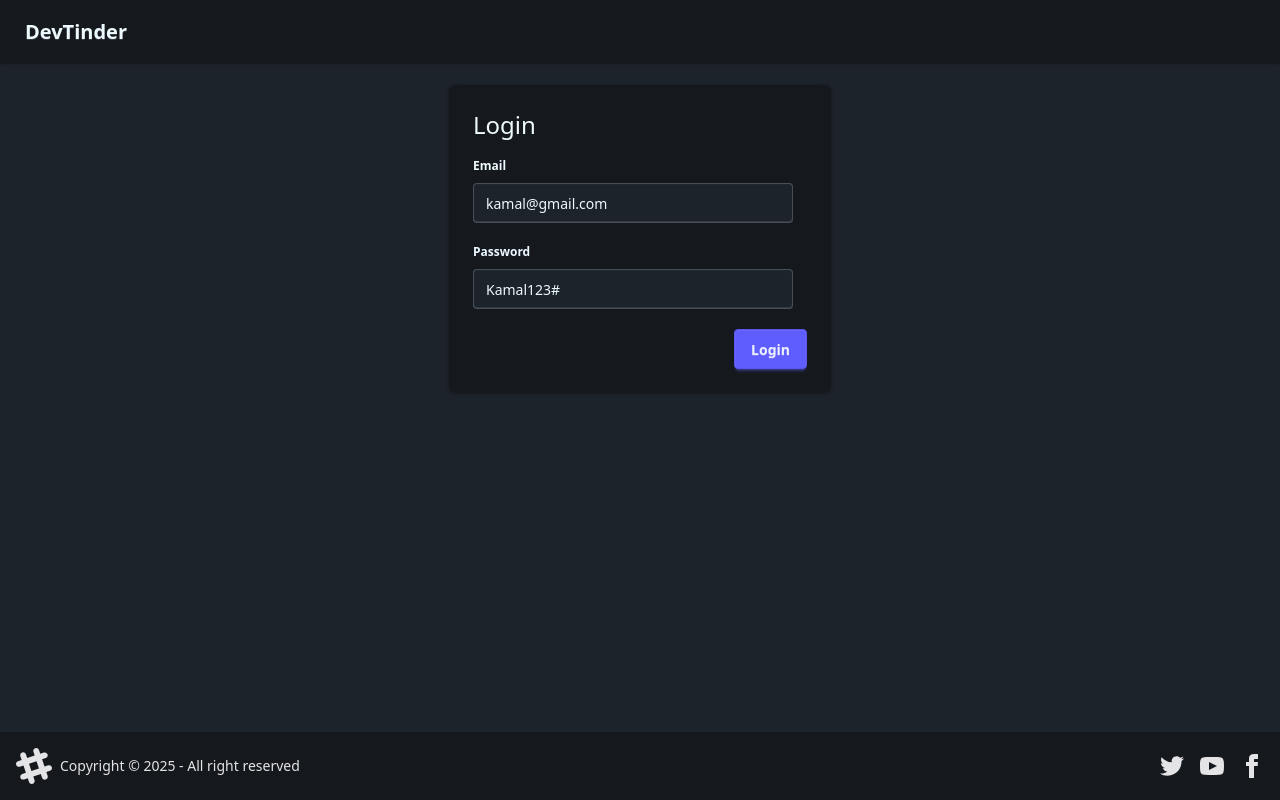
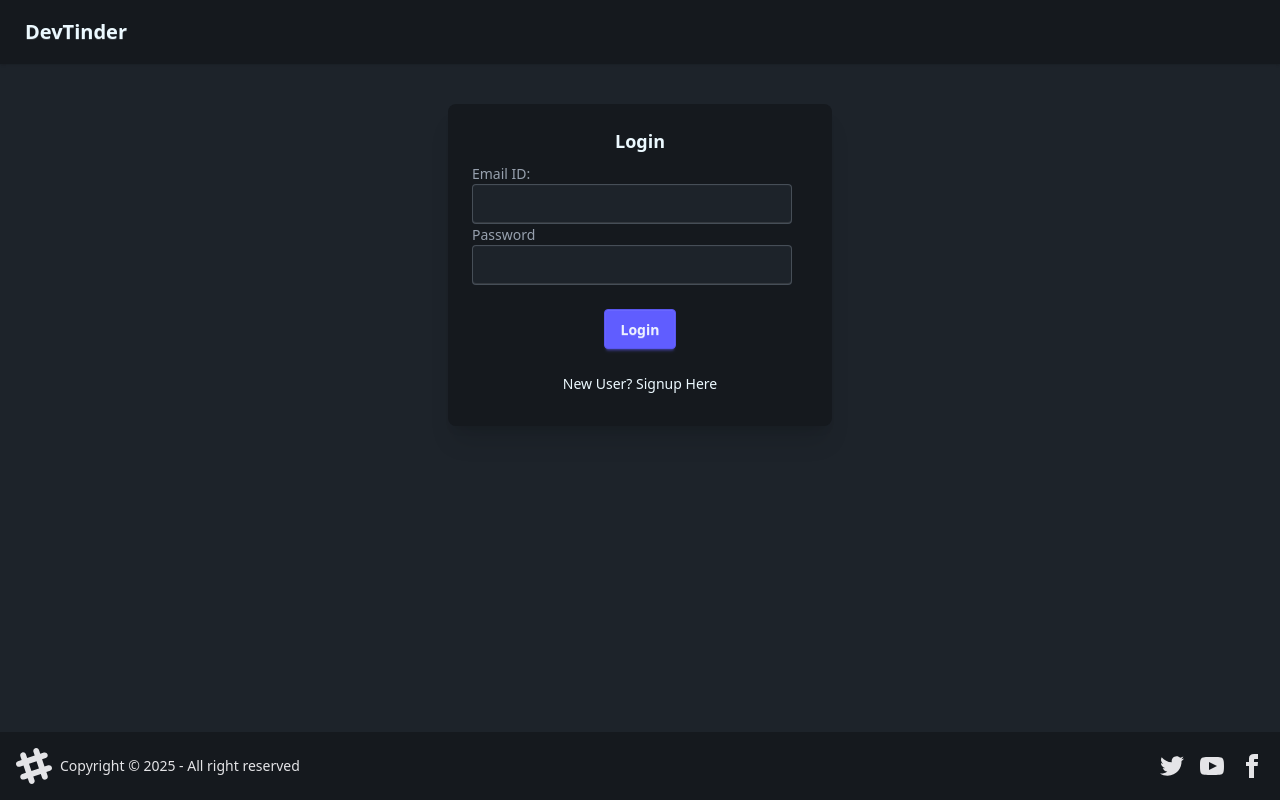
Before and after one commit to kamalsharma09/devTinderFE, a React (Vite) app: page /login in a window 1280 px wide. Built offline with nearby package versions, Linux system fonts and the light colour scheme; no server answers.

Commit message:
add signUp feature

```diff
--- a/src/components/Login.jsx
+++ b/src/components/Login.jsx
@@ -1,55 +1,129 @@
-import {useState} from "react";
+import { useState } from "react";
 import axios from "axios";
 import { useDispatch } from "react-redux";
-import {addUser} from "../store/userSlice";
+import { addUser } from "../utils/userSlice";
 import { useNavigate } from "react-router-dom";
-import BASE_URL from "../utils/const";
+import { BASE_URL } from "../utils/constants";
 
-const Login = ()=> {
-
-    const [email, setEmail] = useState("kamal@gmail.com");
-    const [password, setPassword] = useState("Kamal123#");
+const Login = () => {
+  const [emailId, setEmailId] = useState("");
+  const [password, setPassword] = useState("");
+  const [firstName, setFirstName] = useState("");
+  const [lastName, setLastName] = useState("");
+  const [isLoginForm, setIsLoginForm] = useState(true);
   const [error, setError] = useState("");
   const dispatch = useDispatch();
   const navigate = useNavigate();
 
   const handleLogin = async () => {
-      try{
-        const res = await axios.post(`${BASE_URL}/login`, {
-          emailId: email,
-          password:password
-        },{ withCredentials: true });
+    try {
+      const res = await axios.post(
+        BASE_URL + "/login",
+        {
+          emailId,
+          password,
+        },
+        { withCredentials: true }
+      );
+      dispatch(addUser(res.data));
+      return navigate("/");
+    } catch (err) {
+      setError(err?.response?.data || "Something went wrong");
+    }
+  };
+
+  const handleSignUp = async () => {
+    try {
+      const res = await axios.post(
+        BASE_URL + "/signup",
+        { firstName, lastName, emailId, password },
+        { withCredentials: true }
+      );
       dispatch(addUser(res.data.data));
-        if(res.status === 200) {
-          navigate("/");
+      return navigate("/profile");
+    } catch (err) {
+      setError(err?.response?.data || "Something went wrong");
     }
-      } catch(err) {
-        setError(err.response.data);
-      }
+  };
 
-    }
+  return (
+    <div className="flex justify-center my-10">
+      <div className="card bg-base-300 w-96 shadow-xl">
+        <div className="card-body">
+          <h2 className="card-title justify-center">
+            {isLoginForm ? "Login" : "Sign Up"}
+          </h2>
+          <div>
+            {!isLoginForm && (
+              <>
+                <label className="form-control w-full max-w-xs my-2">
+                  <div className="label">
+                    <span className="label-text">First Name</span>
+                  </div>
+                  <input
+                    type="text"
+                    value={firstName}
+                    className="input input-bordered w-full max-w-xs"
+                    onChange={(e) => setFirstName(e.target.value)}
+                  />
+                </label>
+                <label className="form-control w-full max-w-xs my-2">
+                  <div className="label">
+                    <span className="label-text">Last Name</span>
+                  </div>
+                  <input
+                    type="text"
+                    value={lastName}
+                    className="input input-bordered w-full max-w-xs"
+                    onChange={(e) => setLastName(e.target.value)}
+                  />
+                </label>
+              </>
+            )}
+            <label className="form-control w-full max-w-xs my-2">
+              <div className="label">
+                <span className="label-text">Email ID:</span>
+              </div>
+              <input
+                type="text"
+                value={emailId}
+                className="input input-bordered w-full max-w-xs"
+                onChange={(e) => setEmailId(e.target.value)}
+              />
+            </label>
+            <label className="form-control w-full max-w-xs my-2">
+              <div className="label">
+                <span className="label-text">Password</span>
+              </div>
+              <input
+                type="password"
+                value={password}
+                className="input input-bordered w-full max-w-xs"
+                onChange={(e) => setPassword(e.target.value)}
+              />
+            </label>
+          </div>
+          <p className="text-red-500">{error}</p>
+          <div className="card-actions justify-center m-2">
+            <button
+              className="btn btn-primary"
+              onClick={isLoginForm ? handleLogin : handleSignUp}
+            >
+              {isLoginForm ? "Login" : "Sign Up"}
+            </button>
+          </div>
 
-    return(<>
-    <div className="flex justify-center my-5">
-        <div className="card card-border bg-base-300 w-96 shadow">
-  <div className="card-body">
-    <h1 className="text-2xl">Login</h1>
-    <fieldset className="fieldset">
-  <legend className="fieldset-legend">Email</legend>
-  <input type="text" value={email} onChange={(e)=>setEmail(e.target.value)} className="input" />
-</fieldset>
-
-<fieldset className="fieldset">
-  <legend className="fieldset-legend">Password</legend>
-  <input type="text" value={password} onChange={(e)=>setPassword(e.target.value)} className="input" />
-</fieldset>
-<p className="text-red-500">{error}</p>
-    <div className="card-actions justify-end">
-      <button className="btn btn-primary" onClick={handleLogin}>Login</button>
+          <p
+            className="m-auto cursor-pointer py-2"
+            onClick={() => setIsLoginForm((value) => !value)}
+          >
+            {isLoginForm
+              ? "New User? Signup Here"
+              : "Existing User? Login Here"}
+          </p>
         </div>
       </div>
     </div>
-</div>
-    </>);
-}
+  );
+};
 export default Login;
```
Lines whose indentation alone changed are shown as unchanged.
